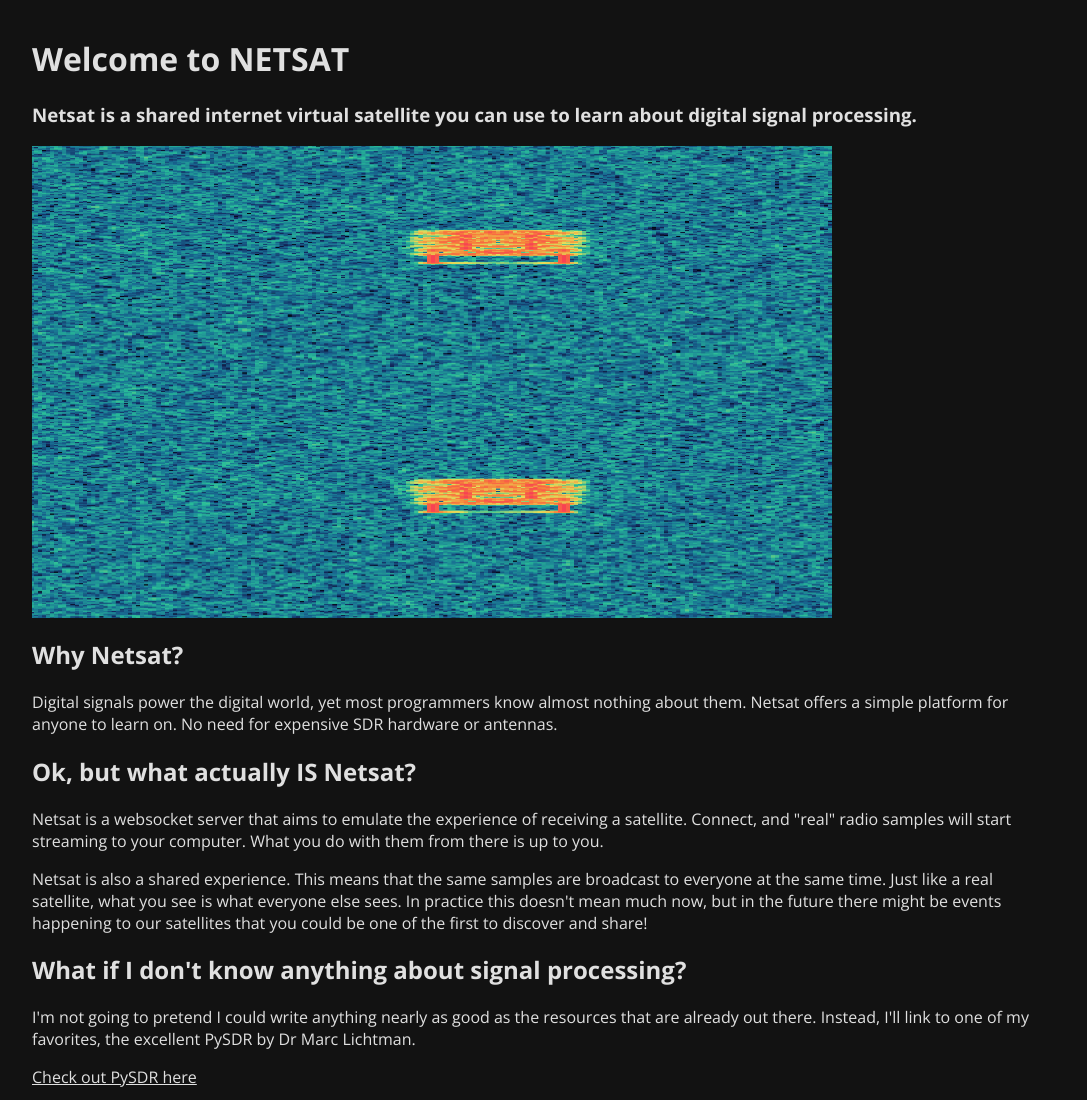
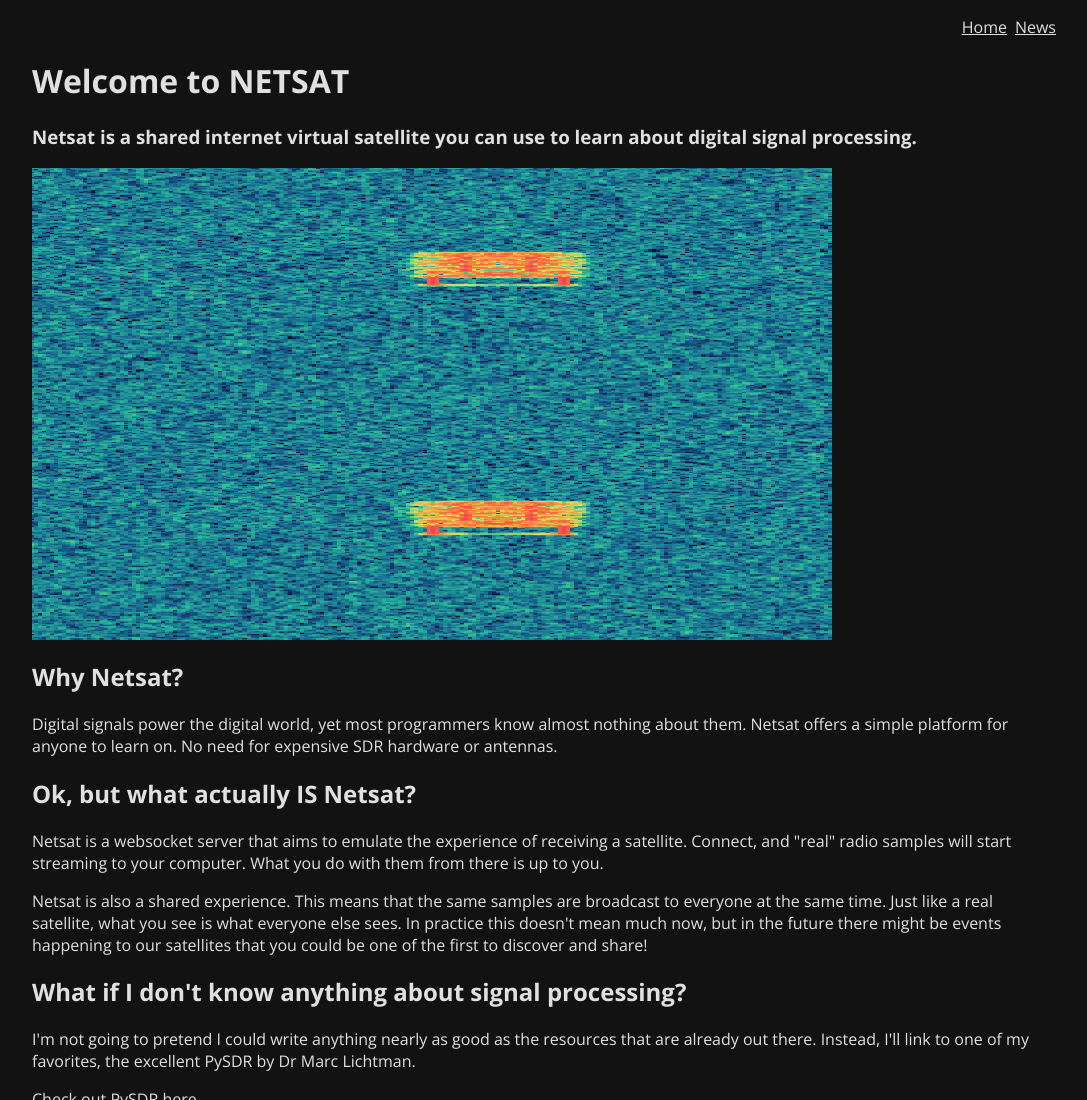
Before and after one commit to Colin-Suckow/netsat-site, a plain HTML site: page index.html in a window 1280 px wide. Shown: the top 1100 px of the page, without its empty margins (96-1183 px from the left). Drawn offline with nearby package versions, Linux system fonts and the light colour scheme.

Commit message:
Add news link

```diff
--- a/index.html
+++ b/index.html
@@ -8,6 +8,10 @@
     </head>
     <body>
         <div class="content">
+            <div class="header">
+                <a class="text" href="https://netsat.space">Home</a>
+                <a class="text" href="https://news.netsat.space/blog">News</a>
+            </div>
             <h1 class="text">Welcome to NETSAT</h1>
             <h3 class="text">
                 Netsat is a shared internet virtual satellite you can use to learn about digital signal processing.
--- a/styles.css
+++ b/styles.css
@@ -13,8 +13,12 @@
 }
 
 .header {
-    background-color: #2a3e69;
     margin: 0px;
+    text-align: end;
+    width: 100%;
+    display: flex;
+    gap: 8px;
+    justify-content: flex-end;
 }
 
 .header-text {
```
